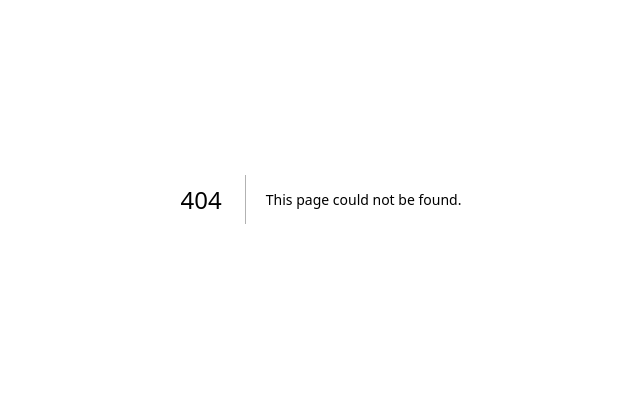
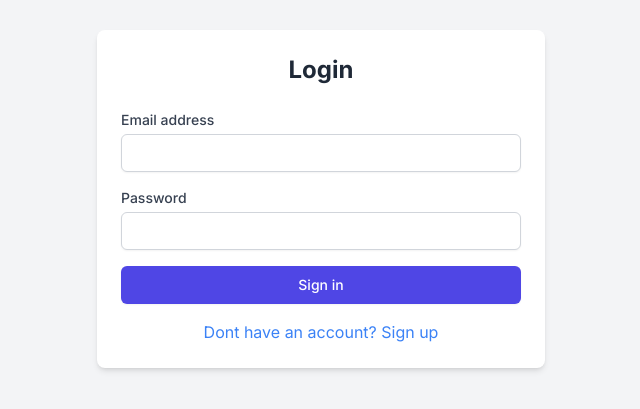
Before and after one commit to ahmad-gurmani/mistery-messages, a Next.js app: page /login in a window 1280 px wide. Before the commit this address had no page. Shown: the part 201-610 px from the top of the page, without its empty margins (319-959 px from the left). Built offline with nearby package versions, Linux system fonts and the light colour scheme.

Commit message:
login page completed and working fine

```diff
--- /dev/null
+++ b/src/app/login/page.tsx
@@ -0,0 +1,95 @@
+"use client";
+import { useState, FormEvent } from "react";
+import axios from "axios";
+import Link from "next/link";
+import toast, { Toaster } from "react-hot-toast";
+import { useRouter } from "next/navigation";
+
+const Login = () => {
+  const router = useRouter();
+  const [email, setEmail] = useState("");
+  const [password, setPassword] = useState("");
+  const [error, setError] = useState(null);
+
+  const handleLogin = async (e: any) => {
+    e.preventDefault();
+    setError(null);
+
+    try {
+      const response = await axios.post("/api/users/login", {
+        email,
+        password,
+      });
+      toast.success(response.data.message);
+      // Handle successful login here, e.g., redirect user, set token, etc.
+      console.log("Login success:", response.data.message);
+      router.push("/profile");
+    } catch (error: any) {
+      setError(error.response?.data.error || "An error occurred");
+      toast.error(error.response?.data.error || "An error occurred");
+    }
+  };
+
+  return (
+    <div className="min-h-screen flex items-center justify-center bg-gray-100">
+      <Toaster position="top-center" reverseOrder={false} />
+      <div className="max-w-md w-full p-6 bg-white rounded-lg shadow-md">
+        <h2 className="text-2xl font-bold text-gray-800 mb-6 text-center">
+          Login
+        </h2>
+        <form className="space-y-4" onSubmit={handleLogin}>
+          <div>
+            <label
+              htmlFor="email"
+              className="block text-sm font-medium text-gray-700"
+            >
+              Email address
+            </label>
+            <input
+              id="email"
+              name="email"
+              type="email"
+              // autoComplete="email"
+              required
+              value={email}
+              onChange={(e) => setEmail(e.target.value)}
+              className="mt-1 text-black block w-full px-3 py-2 border border-gray-300 rounded-md shadow-sm focus:outline-none focus:ring-indigo-500 focus:border-indigo-500 sm:text-sm"
+            />
+          </div>
+          <div>
+            <label
+              htmlFor="password"
+              className="block text-sm font-medium text-gray-700"
+            >
+              Password
+            </label>
+            <input
+              id="password"
+              name="password"
+              type="password"
+              autoComplete="current-password"
+              required
+              value={password}
+              onChange={(e) => setPassword(e.target.value)}
+              className="mt-1 text-black block w-full px-3 py-2 border border-gray-300 rounded-md shadow-sm focus:outline-none focus:ring-indigo-500 focus:border-indigo-500 sm:text-sm"
+            />
+          </div>
+          {error && <div className="text-red-500 text-sm mt-2">{error}</div>}
+          <div>
+            <button
+              type="submit"
+              className="w-full flex justify-center py-2 px-4 border border-transparent rounded-md shadow-sm text-sm font-medium text-white bg-indigo-600 hover:bg-indigo-700 focus:outline-none focus:ring-2 focus:ring-offset-2 focus:ring-indigo-500"
+            >
+              Sign in
+            </button>
+          </div>
+        </form>
+        <div className="mt-4 text-center text-blue-500">
+          <Link href="/signup">Dont have an account? Sign up</Link>
+        </div>
+      </div>
+    </div>
+  );
+};
+
+export default Login;
```
